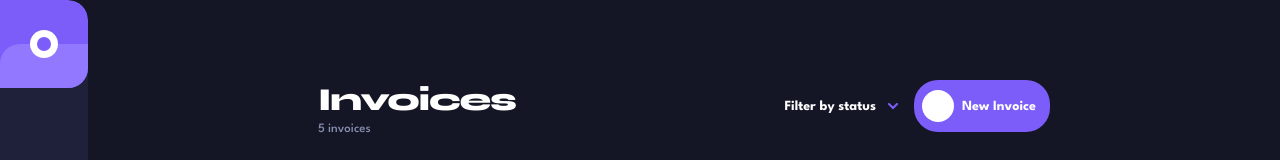
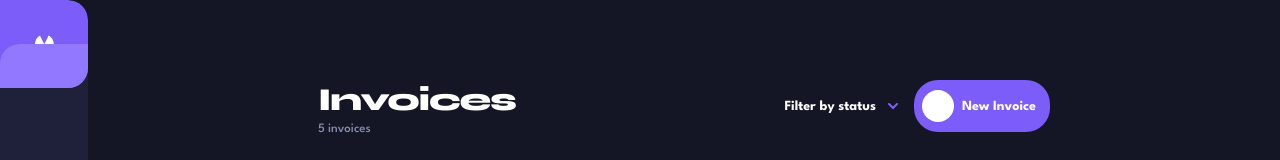
Before and after one commit to Tryb3-Tunchi/invoice_app, a React (Vite) app: page / in a window 1280 px wide. Shown: the top 160 px of the page. Built offline with nearby package versions, Linux system fonts and the light colour scheme.

Commit message:
feat: complete update

```diff
--- a/src/components/Sidebar.jsx
+++ b/src/components/Sidebar.jsx
@@ -1,5 +1,6 @@
 import { useApp } from '../context/AppContext'
 import styles from './Sidebar.module.css'
+import logo from '../assets/Group 9.png'
 
 export default function Sidebar() {
   const { theme, toggleTheme } = useApp()
@@ -8,9 +9,7 @@ export default function Sidebar() {
     <aside className={styles.sidebar} aria-label="Application sidebar">
       {/* Logo */}
       <div className={styles.logo} aria-label="Invoice app logo">
-        <div className={styles.logoOuter}>
-          <div className={styles.logoInner} />
-        </div>
+        <img src={logo} alt="Invoice app logo" width="48" height="48" />
       </div>
 
       <div className={styles.bottom}>
```
Also changed, not shown: src/assets/Group 9.png (added).
